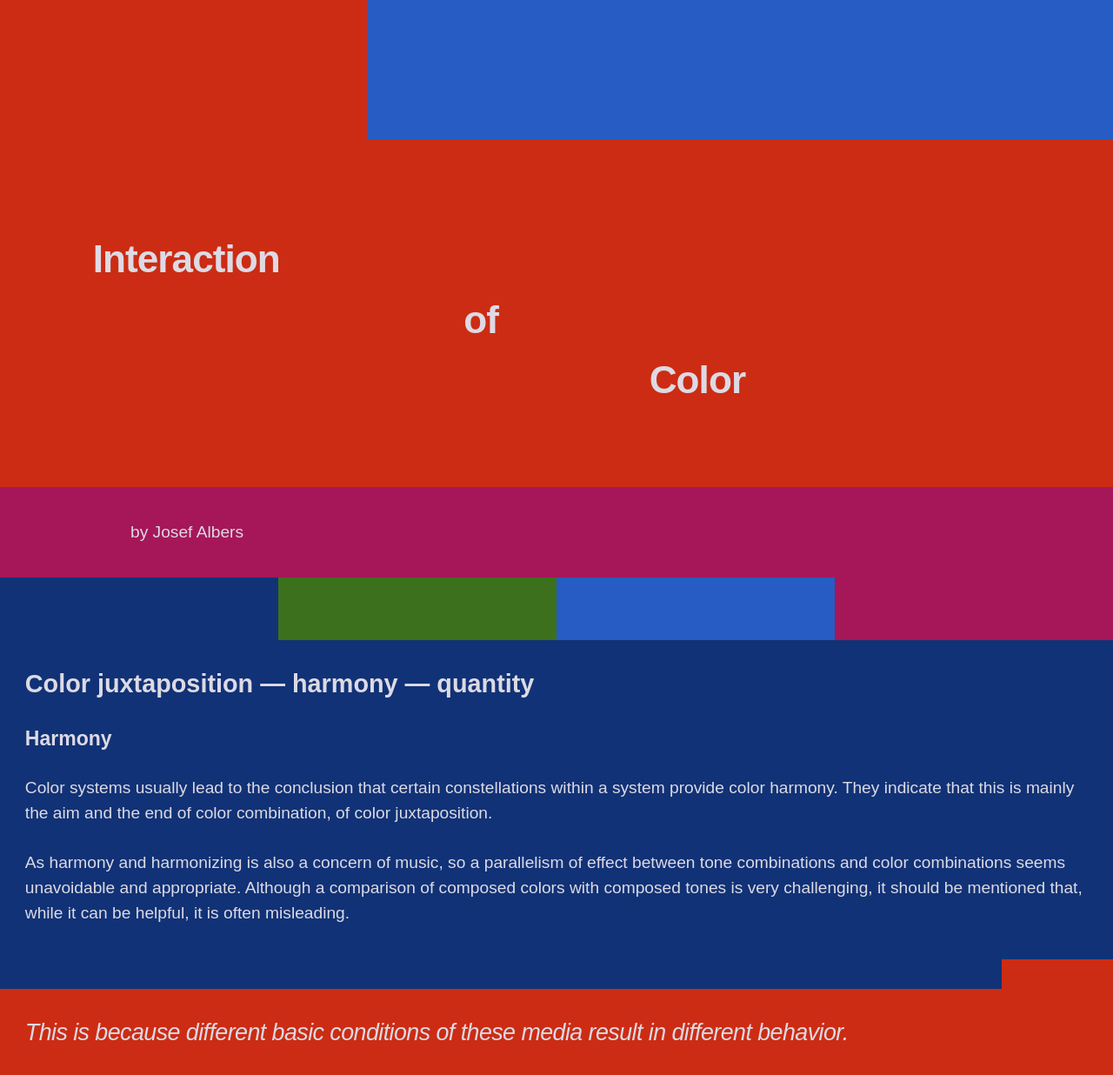
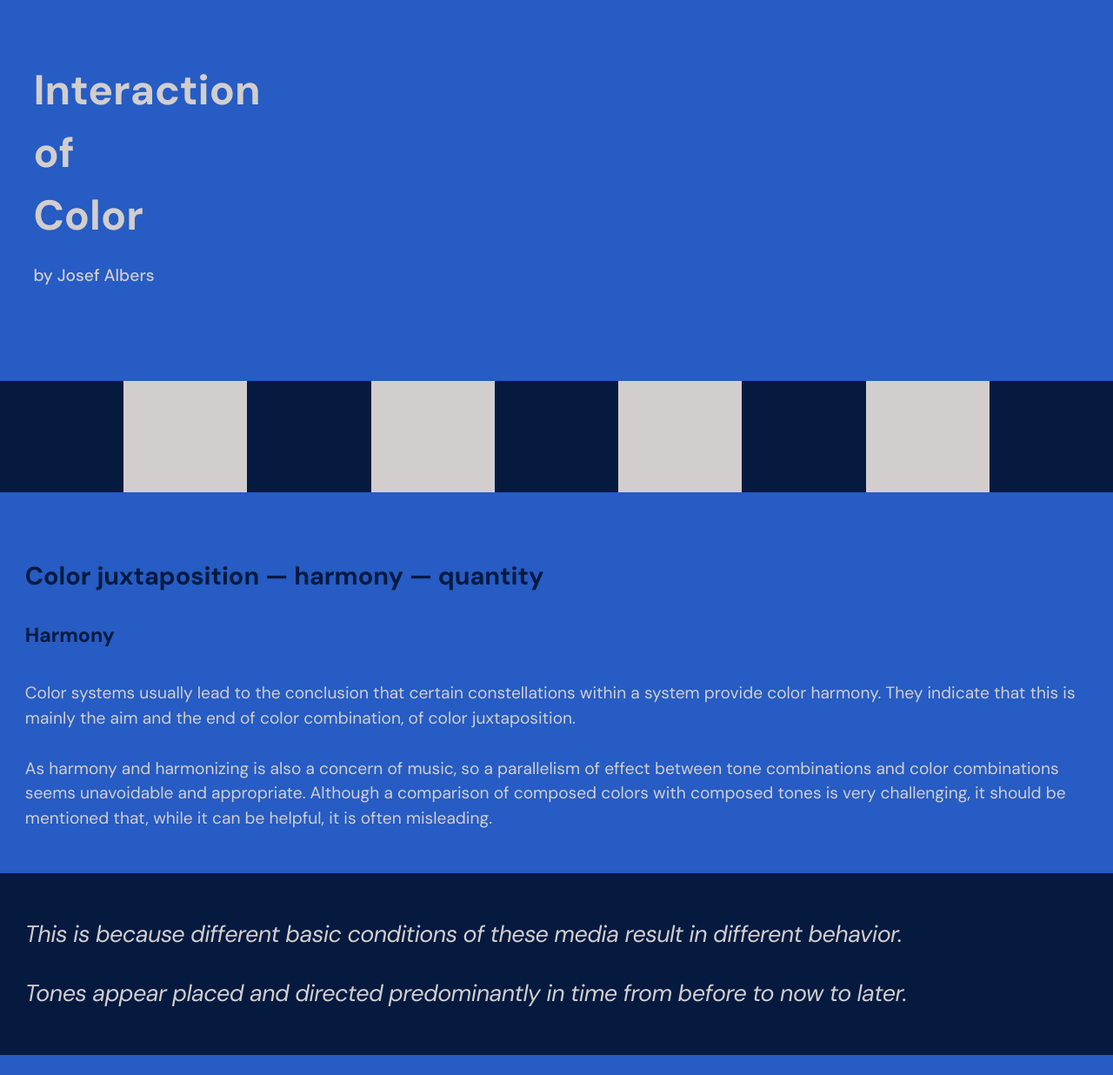
Before and after one commit to user012100/binding, a plain HTML site: page direction-1/index.html in a window 1280 px wide. Shown: the top 1236 px of the page at 87% size. Drawn offline with Linux system fonts and the light colour scheme.

Commit message:
Last direction done

```diff
--- a/direction-1/index.html
+++ b/direction-1/index.html
@@ -1,7 +1,7 @@
 <!doctype html>
 <html lang="en">
 	<head>
-		<title>Binding: Direction 1</title>
+		<title>Binding: Direction 2</title>
 		<meta name="viewport" content="width=device-width, initial-scale=1">
 		<link href="../reset.css" rel="stylesheet">
 		<link href="./style.css" rel="stylesheet">
@@ -17,6 +17,8 @@
 				<p>by Josef Albers</p>
 			</span>
 		</header>
+		<div>
+		</div>
 		<main>
 			<article>
 				<h2>Color juxtaposition — harmony — quantity</h2>
@@ -71,7 +73,8 @@
 					Tone juxtapositions can be defined by their acoustical relationship
 					and thus measured precisely by wave length.
 				</p>
-				<div></div>
+				<div class="divider">
+				</div>
 				<p>
 					Consequently, a graphic registration of tones in musical composition
 					has been developed.
@@ -184,7 +187,8 @@
 					a special interest in quantity — amount as well as recurrence —
 					has developed.
 				</p>
-				<div></div>
+				<div class="divider">
+				</div>
 				<h3>Quantity</h3>
 				<p>
 					Although quantity and quality often are considered disparate, in art and
@@ -280,8 +284,8 @@
 			</article>
 		</main>
 		<nav>
-			<a href="../direction-2/index.html">Previous Direction</a>
 			<a href="../index.html">Main Page</a>
+			<a href="../direction-2/index.html">Next Direction</a>
 		</nav>
 	</body>
 </html>
--- a/direction-1/style.css
+++ b/direction-1/style.css
@@ -1,115 +1,61 @@
 /* base style */
+@import url('https://fonts.googleapis.com/css2?family=DM+Sans:ital,opsz,wght@0,9..40,100..1000;1,9..40,100..1000&display=swap');
+
+
 :root {
 	font-size: 120%;
-	font-family: Futura, sans-serif;
-	font-weight: 100;
+	font-family: 'DM Sans', sans-serif;
+	font-weight: 400;
 
-	--red: #cc2c13;
-	--white: #dddae4;
+	--red: #e83a34;
+	--white: #d2cece;
 	--blue: #265CC3;
-	--dark-blue: #113276;
-	--green: #3c701c;
-	--purple: #a51759;
-	--yellow: #ffd22f;
+	--dark-blue: #061a40;
+	--green: #4c7c2e;
+	--purple: #9e3767;
+	--yellow: #dfb323;
+	--black: #101010;
 
 	background-color: var(--blue);
 }
 
-/* pseudo element before h1 (used as decoration) */
-h1::before {
-	content: "";
-	position: absolute;
-	height: 20vh;
-	width: 100%;
+/* h1 style */
+h1 {
+	font-weight: 700;
+	color: var(--white);
+	font-size: 250%;
 	display: flex;
-
-	/* from MDN: https://developer.mozilla.org/en-US/docs/Web/CSS/Reference/Values/gradient/linear-gradient */
-	background: linear-gradient(
-		to right,
-		var(--red) 0% 33%,
-		var(--blue) 33% 100%
-	);
+	flex-direction: column;
 }
 
-/* h1 style */
-h1 {
-	height: 70vh;
-	width: 100%;
-	display: grid;
-	grid-template-columns: repeat(12, 1fr);
-	grid-template-rows: repeat(24, 1fr);
-	font-size: 230%;
-	font-weight: 600;
-	letter-spacing: -0.05rem;
-	background-color: var(--red);
-	color: var(--white);
+header {
+	background-color: var(--blue);
+	color: var(--red);
+	font-weight: 500;
+	height: 50vh;
+	display: flex;
+	flex-direction: column;
+	justify-content: center;
+	padding-inline-start: 2rem;
+	line-height: 1.5;
+
+	p {
+		margin-block-start: 1rem;
+		color: var(--white);
+	}
 }
 
-/* making grid columns same width, from MDN: https://developer.mozilla.org/en-US/docs/Web/CSS/Reference/Properties/min-width */
-h1 > * {
-	min-width: 0;
-}
-
-/* placing h1 text in grid */
-h1 > :nth-child(1) {
-	grid-column: 2;
-	grid-row: 15;
-}
-
-h1 > :nth-child(2) {
-	grid-column: 6;
-	grid-row: 17;
-}
-
-h1 > :nth-child(3) {
-	grid-column: 8;
-	grid-row: 19;
-}
-
-/* adding author text */
-header > span {
-	height: 13vh;
-	display: grid;
-	position: relative;
-	grid-template-columns: repeat(24, 1fr);
-	align-items: center;
-	min-width: 0;
-	background-color: var(--purple);
-}
-
-header p {
-	grid-column: 4;
-	/* from MDN: https://developer.mozilla.org/en-US/docs/Web/CSS/Reference/Properties/white-space */
-	white-space: nowrap;
-	overflow: visible;
-	color: var(--white);
-}
-
-header::after {
-	content: "";
-	display: block;
-	position: absolute;
-	height: 9vh;
-	width: 100%;
-	background: linear-gradient(
-		to right,
-		var(--dark-blue) 0% 25%,
-		var(--green) 25% 50%,
-		var(--blue) 50% 75%,
-		var(--purple) 50% 75%
-	);
-}
 
 /* adding space after landing page */
 article {
-	padding-block-start: 5.5rem;
+	padding-block-start: 2rem;
 	padding-block-end: 3rem;
 }
 
 /* body text style */
 main {
 	color: var(--white);
-	background-color: var(--dark-blue);
+	background-color: var(--blue);
 }
 
 /* h2 style */
@@ -118,13 +64,15 @@ h2 {
 	font-size: 150%;
 	padding-block-end: 1.75rem;
 	padding-inline-start: 1.5rem;
+	color: var(--dark-blue);
 }
 
 h3 {
 	font-weight: 700;
 	font-size: 120%;
-	padding-block-end: 1.5rem;
+	padding-block-end: 2rem;
 	padding-inline-start: 1.5rem;
+	color: var(--dark-blue);
 }
 
 article p {
@@ -140,8 +88,11 @@ article > p {
 }
 
 section {
-	background-color: var(--red);
+	background-color: var(--dark-blue);
 	width: 100%;
+	color: var(--white);
+	padding-block: 1rem;
+	margin-block: 2.5rem;
 }
 
 section > p, ul {
@@ -155,29 +106,9 @@ section > p, ul {
 	font-style: italic;
 }
 
-section::before {
-	content: "";
-	display: block;
-	position: relative;
-	width: 90%;
-	height: 1.75rem;
+ul {
 	background-color: var(--dark-blue);
-	margin-block-start: 2rem;
-}
-
-section::after {
-	content: "";
-	display: block;
-	position: relative;
-	margin-inline-start: 10%;
-	width: 90%;
-	height: 1.75rem;
-	background-color: var(--dark-blue);
-	margin-block-end: 2rem;
-}
-
-ul {
-	background-color: var(--purple);
+	color: var(--white);
 	width: 100%;
 	padding-block: 1.5rem;
 }
@@ -188,21 +119,39 @@ li {
 }
 
 div {
-	height: 2.2rem;
+	display: flex;
+	gap: 0;
+	justify-content: space-between;
+	padding-inline: 1rem;
+	margin-block: 2rem;
 	width: 100%;
-	background-color: var(--red);
-	margin-block: 2rem;
+	height: 10vw;
 	background: linear-gradient(
 		to right,
-		var(--red) 0% 25%,
-		var(--green) 25% 50%,
-		var(--blue) 50% 75%,
-		var(--purple) 75% 100%
-	)
+		var(--dark-blue) 0%,
+		var(--dark-blue) 11.111%,
+		var(--white)     11.111%,
+		var(--white)     22.222%,
+		var(--dark-blue) 22.222%,
+		var(--dark-blue) 33.333%,
+		var(--white)     33.333%,
+		var(--white)     44.444%,
+		var(--dark-blue) 44.444%,
+		var(--dark-blue) 55.555%,
+		var(--white)     55.555%,
+		var(--white)     66.666%,
+		var(--dark-blue) 66.666%,
+		var(--dark-blue) 77.777%,
+		var(--white)     77.777%,
+		var(--white)     88.888%,
+		var(--dark-blue) 88.888%,
+		var(--dark-blue) 100%
+	);
 }
 
 .numbers {
-	background-color: var(--red);
+	background-color: var(--white);
+	color: var(--dark-blue);
 	padding-inline: 0.2em;
 }
 
@@ -218,7 +167,8 @@ a {
 	padding-inline: 1.5rem;
 	text-decoration: underline;
 	text-decoration-thickness: 0.1em;
-	color: var(--yellow);
+	color: var(--dark-blue);
+	font-weight: 500;
 }
 
 a:hover {
--- a/direction-3/style.css
+++ b/direction-3/style.css
@@ -10,7 +10,7 @@
 	--dark-blue: #113276;
 	--green: #3c701c;
 	--purple: #a51759;
-	--yellow: #ffd22f;
+	--yellow: #f5c61b;
 
 	background-color: var(--blue);
 }
```
Also changed, not shown: direction-2/index.html (+3 -3 lines).
